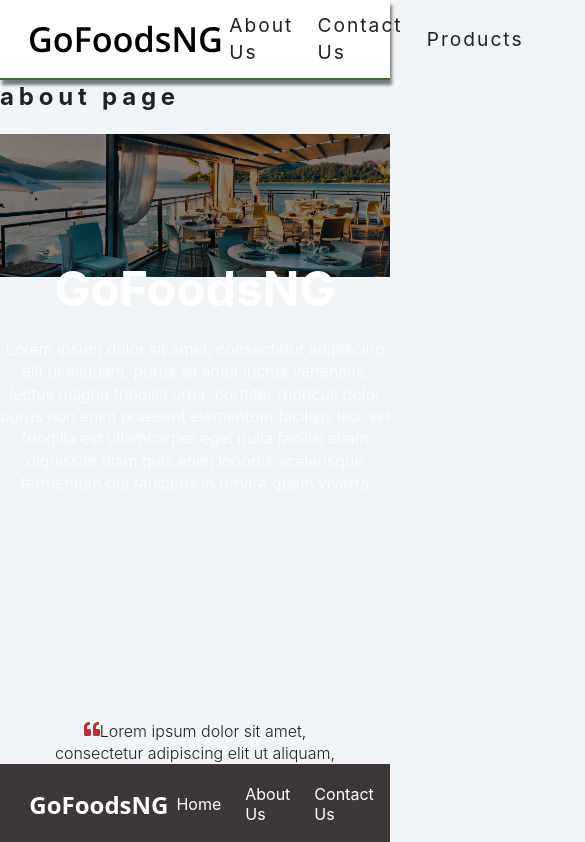
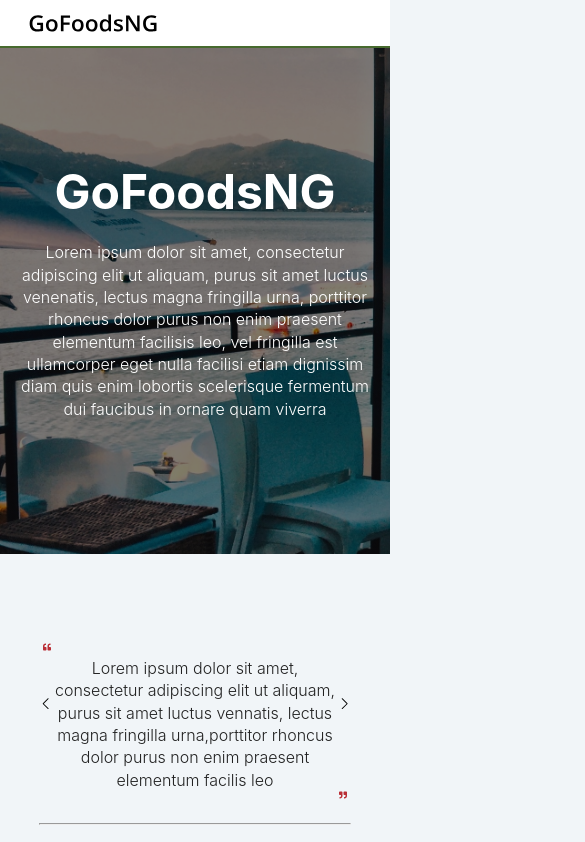
Before and after one commit to somilisa/GoFoodsNG, a React (Create React App) app: page /about in a window 390 px wide. Shown: the top 842 px of the page, 585 px wide, since content can reach past the window. Built offline with nearby package versions, Linux system fonts and the light colour scheme; some icons are missing.

Commit message:
improve slider features

```diff
--- a/src/components/Hero.js
+++ b/src/components/Hero.js
@@ -9,9 +9,9 @@ const Hero = ({imgUrl, title,description}:HeroBannerProps) => {
   return (
     <section>
       <div className='hero'>
-        <div className='hero-banner'>
+        {/* <div className='hero-banner'>
           <img src={imgUrl} alt='hero-banner'/>
-        </div>
+        </div> */}
         <div className="hero-text">
           <h3>{title}</h3>
           <p>
--- a/src/components/Navbar.js
+++ b/src/components/Navbar.js
@@ -31,12 +31,12 @@ const Navbar = () => {
             </NavLink>
           </li>
           <li>
-            <NavLink
+            {/* <NavLink
               to='/cocktail:id'
               className={({ isActive }) => (isActive ? 'active' : 'link')}
             >
               Products
-            </NavLink>
+            </NavLink> */}
           </li>
         </ul>
       </div>
--- a/src/components/Slider.js
+++ b/src/components/Slider.js
@@ -19,12 +19,12 @@ const Slider = (props: Props) => {
     }
   }, [index, people]);
 
-  useEffect(() => {
-    let slider = setInterval(() => {
-      setIndex(index + 1);
-    }, 3000);
-    return () => clearInterval(slider);
-  }, [index]);
+  // useEffect(() => {
+  //   let slider = setInterval(() => {
+  //     setIndex(index + 1);
+  //   }, 3000);
+  //   return () => clearInterval(slider);
+  // }, [index]);
 
   return (
     <section className='slider-section'>
@@ -46,11 +46,16 @@ const Slider = (props: Props) => {
           }
           return (
             <article className={position} key={id}>
-              <p className='slider-quote'>
-                {' '}
+              <div className='quote'>
                 <FaQuoteLeft className='quote-icon' />
-                {quote} <FaQuoteRight className='quote-icon' />
-              </p>
+                <p className='slider-quote'>
+                  {' '}
+
+                  {quote}
+                </p>
+                <FaQuoteRight className='quote-icon' />
+              </div>
+              <hr></hr>
               <p className='slider-title'>{name}</p>
             </article>
           );
--- a/src/index.css
+++ b/src/index.css
@@ -193,8 +193,7 @@ Hero
  */
 
 .hero {
-  /* background: linear-gradient(rgba(0,0,0,.5), rgba(0,0,0,.5)),
-    url('./Assets/about-hero-image.png'); */
+  background: linear-gradient(rgba(0, 0, 0, .5), rgba(0, 0, 0, .5)), url('./Assets/about-hero-image.png');
   /* background-image: url(./Assets/about-hero-image.png); */
   background-color: lightgray 50%;
   background-repeat: no-repeat;
@@ -203,7 +202,7 @@ Hero
   width: 100vw;
   max-width: 100%;
   position: relative;
-  z-index: -1;
+  display: flex;
 }
 
 .hero-banner {
@@ -216,10 +215,11 @@ Hero
   margin: auto;
   text-align: center;
   color: var(--mainWhite);
-  position: absolute;
+  padding: 0 1rem;
+  /* position: absolute;
   top: 50%;
   left: 50%;
-  transform: translate(-50%, -50%);
+  transform: translate(-50%, -50%); */
 }
 
 .hero-text h3 {
@@ -238,10 +238,10 @@ Footer
 
 .footer {
   background: var(--footerBlack);
-  height: 5rem;
+  min-height: 5rem;
   width: 100%;
-  position: fixed;
-  bottom: 0;
+  /* position: fixed;
+  bottom: 0; */
   display: flex;
   align-items: center;
 }
@@ -310,9 +310,10 @@ Slider
   margin: 0 auto;
   display: flex;
   /* justify-content: space-between; */
-  height: 200px;
+  min-height: 250px;
   max-width: 800px;
   position: relative;
+  overflow: hidden;
 }
 
 article {
@@ -322,11 +323,14 @@ article {
   width: 100%;
   height: 100%;
   opacity: 0;
+  display: none;
+  padding: 0 10%;
   transition: var(--transition);
 }
 
 article.activeSlide {
   opacity: 1;
+  display: block;
   transform: translateX(0);
 }
 
@@ -361,15 +365,27 @@ article p {
   /* 166.667% */
 }
 
+.slider-quote {
+  margin: 0 8px;
+}
+
+.quote {
+  position: relative;
+}
+
 .quote-icon {
   fill: #BA2E36;
+  height: 0.5em;
 }
-.quote-icon :nth-child(2){
 
+.quote-icon:last-of-type {
+  position: absolute;
+  right: 0;
 }
+
 .prev, .next {
   position: absolute;
-  top: 50%;
+  top: 25%;
   /* transform: translateY(-50%); */
   /* background: var(--clr-grey-5); */
   /* color: var(--clr-white); */
@@ -391,7 +407,8 @@ article p {
 }
 
 hr {
-  width: 400px;
+  max-width: 400px;
+  width: 100%;
   margin: 32px auto 16px;
 }
 
@@ -661,3 +678,34 @@ Cocktail
     height: 5em;
   }
 }
+
+@media screen and (max-width:540px) {
+  .navbar{
+    height: 3rem;
+  }
+  .nav-center{
+    justify-content: flex-start;
+  }
+  .nav-links{
+    display: none;
+  }
+  .logo{
+    width:8rem;
+  }
+  article {
+    padding: 0;
+  }
+  .footer {
+    padding: 1rem 0;
+  }
+  .footer-center {
+    flex-direction: column;
+    gap: 1rem;
+  }
+}
+
+@media screen and (max-width:280px) {
+  .footer-links {
+    flex-direction: column;
+  }
+}
--- a/src/pages/About.js
+++ b/src/pages/About.js
@@ -8,9 +8,9 @@ import Slider from '../components/Slider';
 const About = () => {
   return (
     <main>
-      <div>
+      {/* <div>
         <h2>about page</h2>
-      </div>
+      </div> */}
       <Hero
         imgUrl={bg}
         title='GoFoodsNG'
@@ -19,7 +19,7 @@ lectus magna fringilla urna, porttitor rhoncus dolor purus non enim praesent ele
 vel fringilla est ullamcorper eget nulla facilisi etiam dignissim diam quis enim
 lobortis scelerisque fermentum dui faucibus in ornare quam viverra'
       />
-      <Slider/>
+      <Slider />
       {/* <section className='slider-section'>
         <div className='slider'>
           <article>
```
